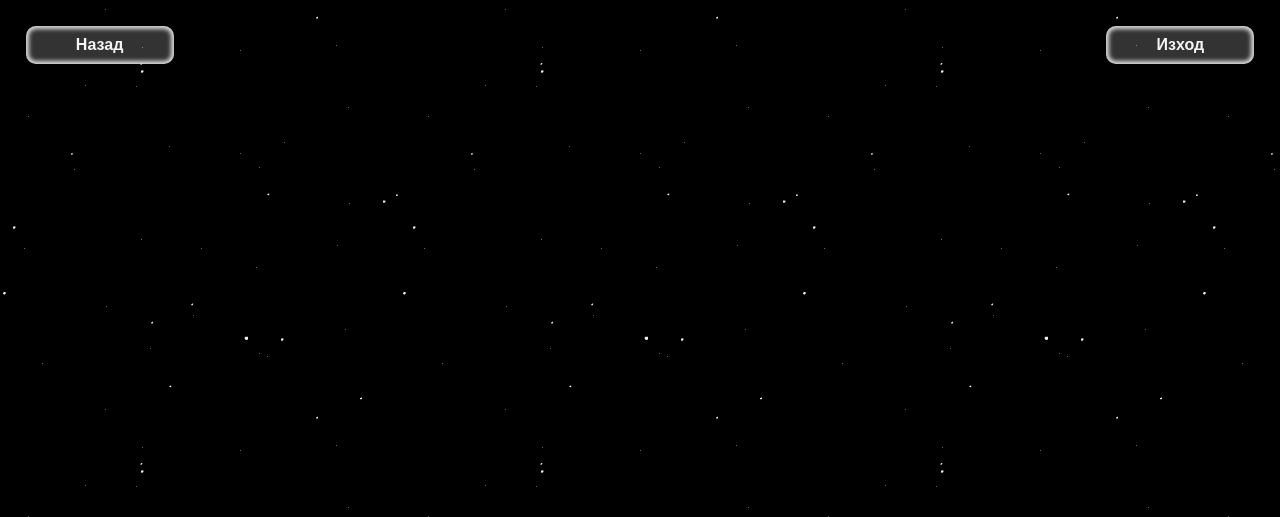
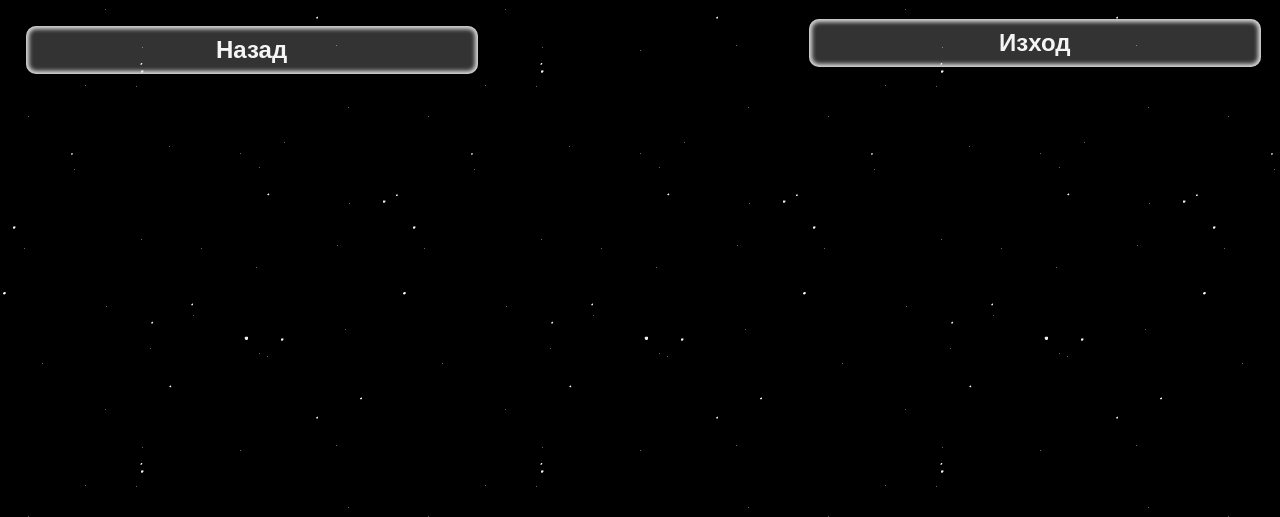
Before and after one commit to StarWarsPaperWalker/PaperWalker, a PHP site: page /php/view.php in a window 1280 px wide. Shown: the top 517 px of the page. Run offline with PHP 8.4, Linux system fonts and the light colour scheme; the visitor is signed in with stand-in values (Sample User, id 1); data that the repository does not hold is empty; some web fonts are replaced.

Commit message:
Fixed buttons and authentication
Fixed 'Logout' and 'Back' buttons and user validation.

```diff
--- a/css/style.css
+++ b/css/style.css
@@ -14,38 +14,33 @@ body, html {
 	overflow: hidden;
 }
 
-.back {
+input, a {
     display: block;
-    float: left;
-    width: 10%;
+    width: 150%;
     border-radius: 10px;
     border-width: 1px;
     background-color: rgba(255,255,255,0.2);
     box-shadow: inset 0 0 4px 3px #ddd;
     padding: 10px;
     color: whitesmoke;
-    font-size: 1em;
+    font-size: 1.5em;
     text-align: center;
     color: whitesmoke;
+    text-decoration: none;
+}
+
+.back {
+    float: left;
+    width: 10%;
     margin-top: 2%;
     margin-left: 2%;
 }
 
 .logout {
-    display: block;
     float: right;
     width: 10%;
-    border-radius: 10px;
-    border-width: 1px;
-    background-color: rgba(255,255,255,0.2);
-    box-shadow: inset 0 0 4px 3px #ddd;
-    padding: 10px;
-    color: whitesmoke;
-    font-size: 1em;
-    text-align: center;
-    color: whitesmoke;
-    margin-top: 2%;
-    margin-right: 2%;
+    margin-top: 1.5%;
+    margin-right: 1.5%;
 }
 
 p#start {
--- a/php/create_db.php
+++ b/php/create_db.php
@@ -1,4 +1,10 @@
 <?php
+    session_start();
+    if(!isset($_SESSION["username"])) {
+        header("Location: ../index.php");
+        die();
+    }
+
     $servername = "localhost";
     $username = "root";
     $password = "";
--- a/php/validation.php
+++ b/php/validation.php
@@ -37,8 +37,8 @@
         }
         else {
             $_SESSION['error'] = "Невалидно потребителско име и/или парола!";
+            header("Location: ../index.php");
         }
-        header("Location: ../index.php");
     }
     else {
         die("Моля въведете потребителско име и/или парола!");
--- a/php/view.php
+++ b/php/view.php
@@ -1,4 +1,11 @@
 <!DOCTYPE html>
+<?php
+    session_start();
+    if(!isset($_SESSION["username"])) {
+        header("Location: ../index.php");
+        die();
+    }
+?>
 <html>
     <head>
         <meta charset="UTF-8" />
@@ -6,8 +13,8 @@
         <link rel=stylesheet type="text/css" href="../css/style.css">
     </head>
     <body>
-        <a href="paper.php"><div class="back">Назад</div></a>
-        <div class="logout">Изход</div>
+        <a href="paper.php" class="back">Назад</a>
+        <a href="logout.php" class="logout">Изход</a>
         <p id="start">A long time ago in a Web paper very, very far away&hellip;</p>
         <div class="h1">Star Wars<sub>реферат</sub></div>
         <div class="wrapper" id="paper">
```
Also changed, not shown: css/home.css (+2 -11 lines), index.php (+16 -3 lines), php/logout.php (added, +10 -0 lines), php/paper.php (+8 -1 lines).
